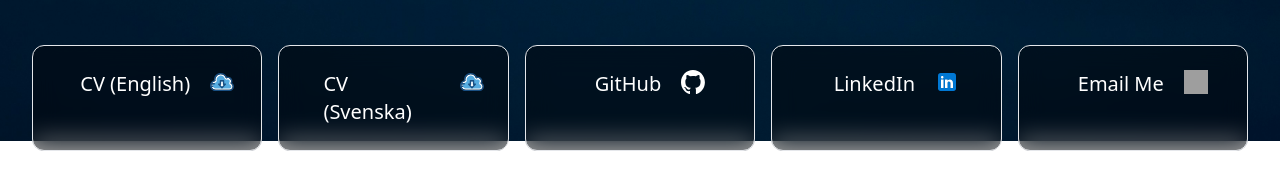
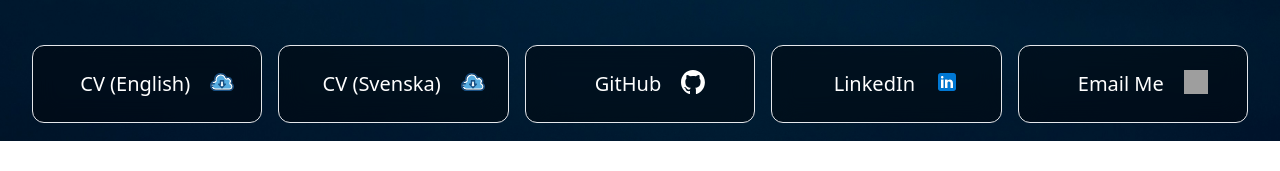
Before and after one commit to NikyAviator/nikolai-kocev-v2, a React (Vite) app in the folder frontend/: page / in a window 1280 px wide. Shown: the part 781-952 px from the top of the page. Built offline with nearby package versions, Linux system fonts and the light colour scheme; grey boxes are pictures that could not be loaded.

Commit message:
whitespace-nowrap addwed for Swedish CV btn

```diff
--- a/frontend/src/Components/sections/AboutmeSection.jsx
+++ b/frontend/src/Components/sections/AboutmeSection.jsx
@@ -76,7 +76,7 @@
             rel="noopener noreferrer"
             className="btn-contact flex flex-row justify-center text-lg sm:text-xl"
           >
-            <span className="mx-5">CV (Svenska)</span>
+            <span className="mx-5 whitespace-nowrap">CV (Svenska)</span>
             <img
               src="/svg/download.svg"
               alt="Download"
```
